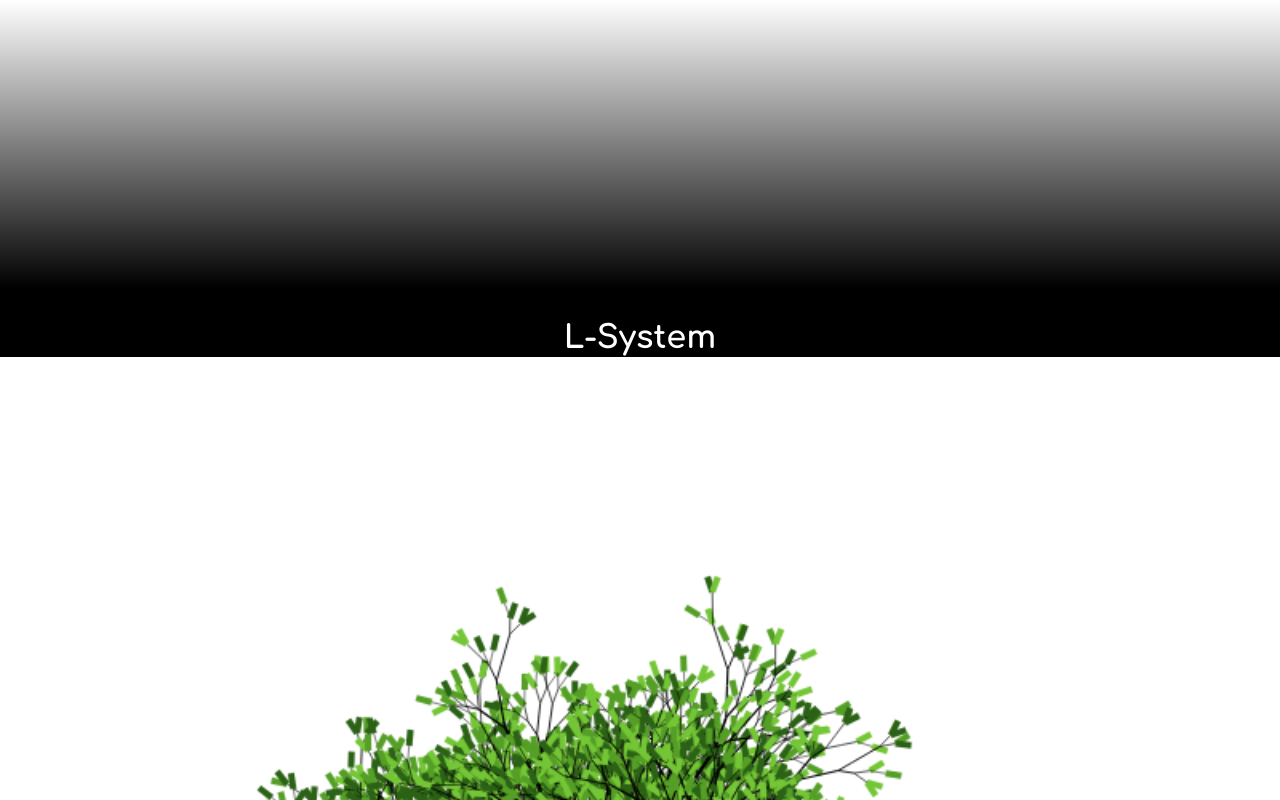
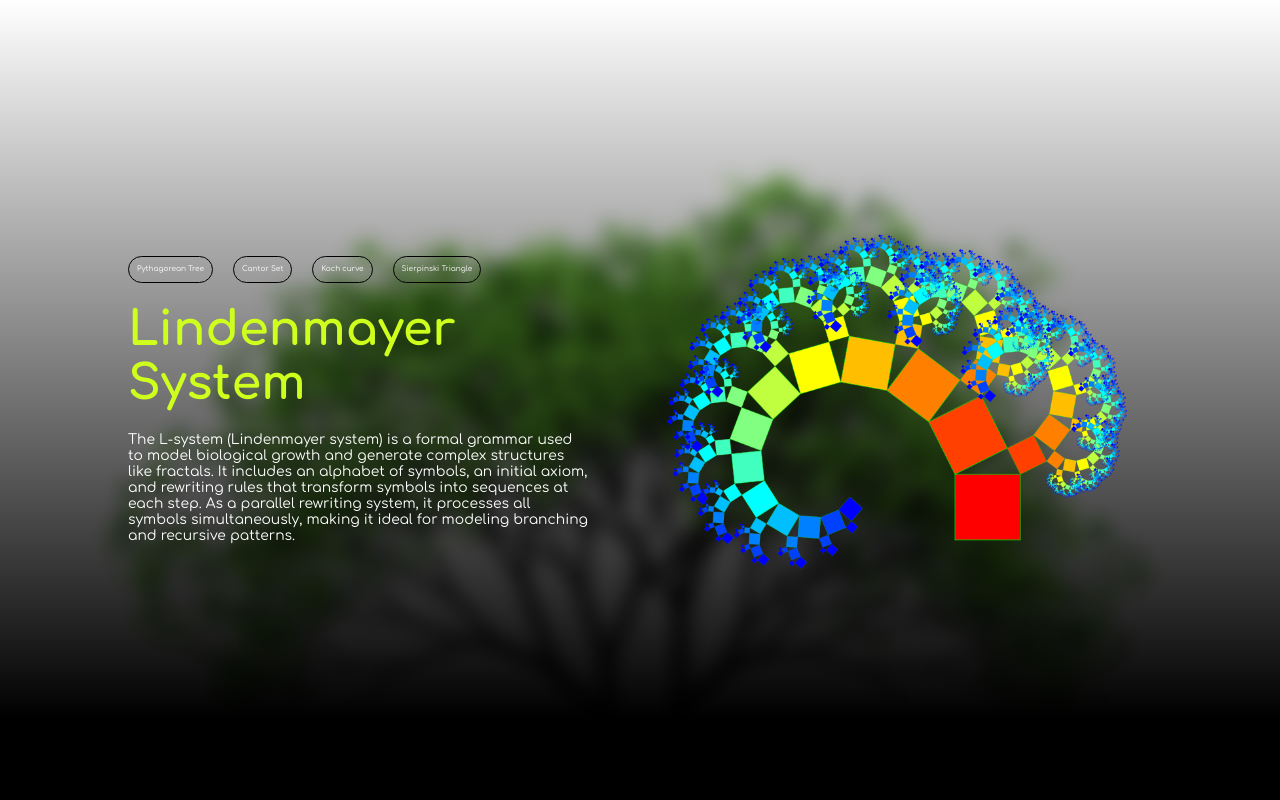
Before and after one commit to DKMFzF/Lindenmayer-System-in-Clean-Architecture, a website built with webpack: page src/presentation/pages/index.html in a window 1280 px wide. Shown: the top 800 px of the page. Built offline with nearby package versions, Linux system fonts and the light colour scheme.

Commit message:
add hero section

```diff
--- /dev/null
+++ b/src/presentation/common.blocks/container.scss
@@ -0,0 +1,47 @@
+@use '../scss/variables' as *;
+@use '../scss/mixins/logic-features';
+@use '../scss/mixins/flex-display';
+@use 'sass:map';
+
+.container {
+  @include flex-display.flex(center, center);
+  @include logic-features.logic-size($block: 100%, $inline: 100%);
+
+  &__wrapper {
+    @include logic-features.logic-size($block: 100%);
+    @include logic-features.logic-size($inline: map.get($breakpoints, lg));
+    padding-block: 100px;
+    margin-inline: 50px;
+  }
+
+
+  @media screen and (width < map.get($breakpoints, lg)) {
+      &__wrapper {
+        @include logic-features.logic-size($inline: map.get($breakpoints, md));
+      }
+    }
+
+    @media screen and (width < map.get($breakpoints, md)) {
+      &__wrapper {
+        @include logic-features.logic-size($inline: map.get($breakpoints, sm));
+      }
+    }
+
+    @media screen and (width < map.get($breakpoints, md)) {
+      &__wrapper {
+        @include logic-features.logic-size($inline: map.get($breakpoints, sm));
+      }
+    }
+
+    // @media screen and (width < map.get($breakpoints, sm)) {
+    //   &__wrapper {
+    //     @include logic-features.logic-size($inline: map.get($breakpoints, xs));
+    //   }
+    // }
+
+    @media screen and (width < map.get($breakpoints, xs)) {
+      &__wrapper {
+        @include logic-features.logic-size($inline: map.get($breakpoints, xss));
+      }
+    }
+}
--- a/src/presentation/common.blocks/content.scss
+++ b/src/presentation/common.blocks/content.scss
@@ -1,10 +1,6 @@
 @use '../scss/mixins/flex-display';
 
 .content {
-  background-color: #000;
-  color: #ffffff;
-
-
   &__title-container {
      @include flex-display.flex($justify: center, $align: center)
   }
--- a/src/presentation/common.blocks/header.scss
+++ /dev/null
@@ -1,12 +0,0 @@
-@use '../scss/mixins/logic-features';
-@use '../scss/mixins/background';
-
-.header {
-  @include logic-features.logic-size(40%);
-  overflow: hidden;
-  background: linear-gradient(to top, #000 10%, #fff);
-
-  &__cover {
-    // @include background.background('../../tree.png')
-  }
-}
--- /dev/null
+++ b/src/presentation/common.blocks/hero.scss
@@ -0,0 +1,118 @@
+@use '../scss/variables' as *;
+@use '../scss/mixins/flex-display';
+@use '../scss/mixins/logic-features';
+@use '../scss/mixins/background';
+
+.hero {
+  @include logic-features.logic-size(100vh);
+  @include background.background('../../static/tree.png');
+  position: relative;
+  z-index: 0;
+  overflow: hidden;
+
+  &__blur {
+    position: absolute;
+    @include logic-features.logic-size(100%, 100%);
+    backdrop-filter: blur(10px);
+    z-index: 1;
+  }
+
+  &__wrapper-gradient {
+    @include logic-features.logic-size(100%, 100%);
+    position: absolute;
+    z-index: 2;
+    background: linear-gradient(to top, #000 10%, transparent);
+  }
+
+  &__content {
+    display: flex;
+    align-items: center;
+    @include logic-features.logic-size(100%, 100%);
+    position: relative;
+    z-index: 4;
+  }
+
+  &__content-container {
+    inline-size: 50%;
+  }
+
+  &__container-text-info > :not(:first-child) {
+    margin-block-start: 20px;
+  }
+
+  &__tags-container {
+    display: flex;
+    flex-direction: row;
+    gap: 20px;
+  }
+
+  &__tag {
+    padding: 8px;
+    border: 1px solid black;
+    border-radius: 15px;
+    white-space: nowrap;
+    font-size: $fontSizeDefault;
+  }
+
+  &__title {
+    font-size: $fontSizeTitle;
+    color: $accentColor;
+  }
+
+  &__subtitle-container {
+    margin-block-start: 25px;
+  }
+
+  &__subtitle {
+    padding-inline-end: 10%;
+    font-size: $fontSizeDefault;
+  }
+
+  &__container-img {
+    display: inline-block;
+    text-align: center;
+  }
+
+  &__img {
+    inline-size: 100%;
+  }
+
+  @media screen and (width < 1440px) {
+    &__tag {
+      font-size: 0.5rem;
+    }
+  }
+
+  @media screen and (width < 768px) {
+    &__content {
+      display: flex;
+      justify-content: center;
+      align-items: center;
+    }
+
+    &__content-container {
+      inline-size: 100%;
+    }
+
+    &__container-img {
+      display: none;
+    }
+  }
+
+  @media screen and (width < 500px) {
+    &__tags-container {
+      display: flex;
+      flex-direction: row;
+      justify-content: space-between;
+      gap: 2px;
+    }
+
+    &__tag {
+      padding: 5px;
+    }
+
+    &__subtitle {
+      padding: 0;
+    }
+  }
+}
--- a/src/presentation/common.blocks/page.scss
+++ b/src/presentation/common.blocks/page.scss
@@ -1,13 +1,20 @@
 @use '../scss/variables' as *;
 @use '../scss/mixins/logic-features';
 @use '../scss/mixins/flex-display';
+@use 'sass:map';
 
-.page {
-  // @include flex-display.flex($justify: center, $align: center);
-  font-family: $mainfint;
-
+html,
+body.page {
+  font-family: $mainfont;
+  font-size: $fontSizeDefault;
+  color: #ffffff;
+  background: $backgroundColor;
 
   &__wrapper {
-    @include logic-features.logic-size(100vh, 100vw);
+    @include logic-features.logic-size(100vw);
+
+    &_locked {
+      position: fixed;
+    }
   }
 }
--- a/src/presentation/pages/index.html
+++ b/src/presentation/pages/index.html
@@ -1,24 +1,57 @@
 <!DOCTYPE html>
 <html lang="en">
 	<head>
-  <meta charset="UTF-8">
-  <meta name="viewport" content="width=device-width, initial-scale=1.0">
+		<meta charset="UTF-8" />
+		<meta name="viewport" content="width=device-width, initial-scale=1.0" />
 		<title>L-System</title>
 	</head>
 	<body class="page">
 		<div class="page__wrapper">
-    <header class="header">
-      <div class="header__cover"></div>
-    </header>
 			<main class="content">
-      <div class="">
+				<div class="hero">
+					<div class="hero__blur"></div>
+					<div class="hero__wrapper-gradient"></div>
+					<div class="container">
+            <div class="container__wrapper">
+              <div class="hero__content">
+                <div class="hero__content-container hero__container-text-info">
+                  <div class="hero__tags-container">
+                    <span class="hero__tag">Pythagorean Tree</span>
+                    <span class="hero__tag">Cantor Set</span>
+                    <span class="hero__tag">Koch curve</span>
+                    <span class="hero__tag">Sierpinski Triangle</span>
+                  </div>
+                  <h1 class="hero__title">Lindenmayer System</h1>
+                  <p class="hero__subtitle">
+                    The L-system (Lindenmayer system) is a formal grammar used to
+                    model biological growth and generate complex structures like
+                    fractals. It includes an alphabet of symbols, an initial
+                    axiom, and rewriting rules that transform symbols into
+                    sequences at each step. As a parallel rewriting system, it
+                    processes all symbols simultaneously, making it ideal for
+                    modeling branching and recursive patterns.
+                  </p>
+                </div>
+                <div class="hero__content-container hero__container-img">
+                  <img
+                    class="hero__img"
+                    src="<%=require('../../static/tree-pifagor.png')%>"
+                    alt=""
+                  />
+                </div>
+              </div>
+            </div>
+          </div>
+				</div>
+
+				<!-- <div class="">
           <div class="content__title-container">
-          <h1 class="title">L-System</h1>
+            <h2 class="title">L-System</h2>
           </div>
           <div class="canvas__container content__canvas-container">
             <canvas id="canvas" class="canvas__body page__body"></canvas>
           </div>
-      </div>
+        </div> -->
 			</main>
 		</div>
 	</body>
--- a/src/presentation/scss/_variables.scss
+++ b/src/presentation/scss/_variables.scss
@@ -1 +1,15 @@
-$mainfint: 'Comfortaa', sans-serif;
+$mainfont: 'Comfortaa', sans-serif;
+$fontSizeTitle: clamp(1.5rem, 1.2093rem + 2.3256vw, 4rem);
+$fontSizeDefault: clamp(0.8rem, 0.7767rem + 0.186vw, 1rem);
+$accentColor: #ceff1d;
+$backgroundColor: #000000;
+
+$breakpoints: (
+  xss: 320px,
+  xs: 500px,
+  sms: 768px,
+  sm: 1024px,
+  md: 1440px,
+  lg: 1920px,
+  xl: 2560px,
+);
--- a/src/presentation/scss/mixins/_background.scss
+++ b/src/presentation/scss/mixins/_background.scss
@@ -1,4 +1,4 @@
-@mixin background($image, $size: 'cover') {
+@mixin background($image, $size: cover) {
   background: url($image) no-repeat center;
   background-size: $size;
 }
--- a/src/presentation/scss/styles.scss
+++ b/src/presentation/scss/styles.scss
@@ -1,9 +1,12 @@
 @use '../vendor/comfortaa/index.css';
 @use '../vendor/normalize.css';
 
+// used-blocks
+@use '../common.blocks/container.scss';
+
 // bloks
 @use '../common.blocks/page.scss';
-@use '../common.blocks/header.scss';
+@use '../common.blocks/hero.scss';
 @use '../common.blocks/content.scss';
 @use '../common.blocks/canvas.scss';
 @use '../common.blocks/title.scss';
--- a/webpack.config.js
+++ b/webpack.config.js
@@ -5,6 +5,8 @@ const HtmlWebpackPlugin = require("html-webpack-plugin");
 const MiniCssExtractPlugin = require("mini-css-extract-plugin");
 const { DefinePlugin } = require('webpack');
 const TerserPlugin = require("terser-webpack-plugin");
+
+const CopyWebpackPlugin = require("copy-webpack-plugin");
 
 require('dotenv').config({
   path: path.join(process.cwd(), process.env.NODE_ENV ? `.env.${process.env.NODE_ENV}` : '.env')
@@ -37,6 +39,12 @@ const config = {
     // Learn more about plugins from https://webpack.js.org/configuration/plugins/
     new DefinePlugin({
       'process.env.API_ORIGIN': JSON.stringify(process.env.API_ORIGIN ?? '')
+    }),
+
+    new CopyWebpackPlugin({
+      patterns: [
+        { from: 'src/static/tree.png', to: 'tree.png' }
+      ]
     })
   ],
   module: {
```
Also changed, not shown: src/static/tree-pifagor.png (added). Lines whose indentation alone changed are shown as unchanged.
